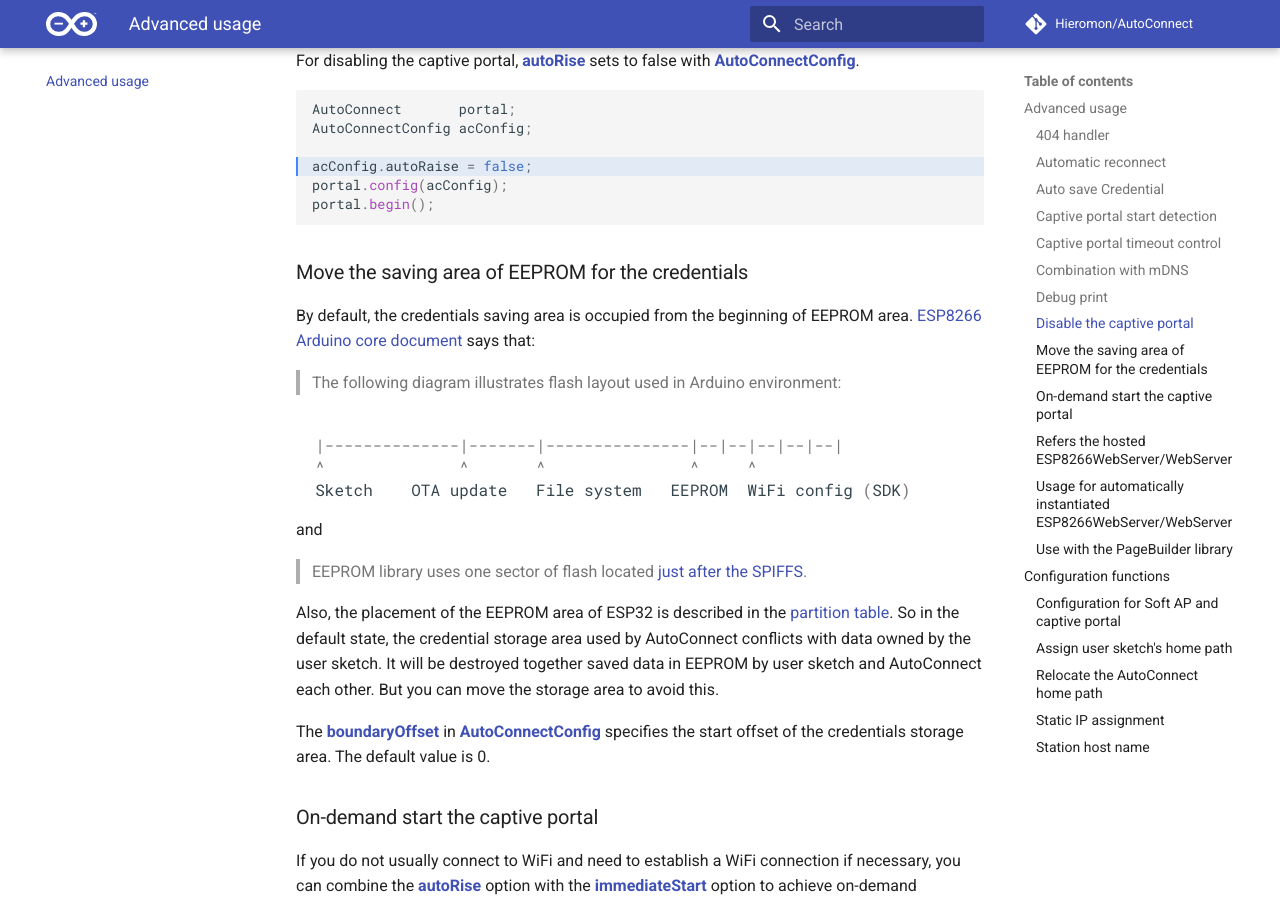
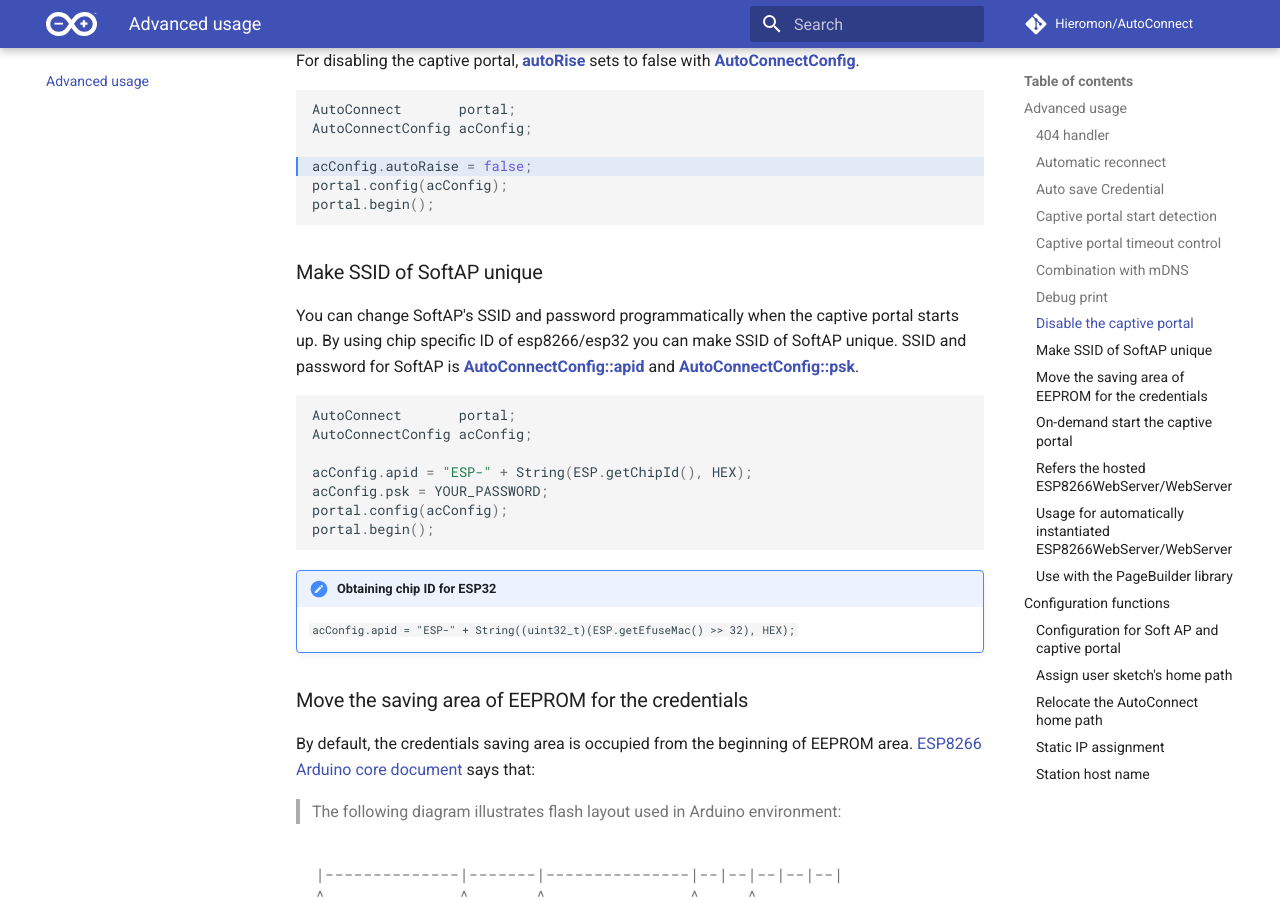
Before and after one commit to Hieromon/AutoConnect, an MkDocs documentation site: the page built from mkdocs/advancedusage.md, in a window 1280 px wide and 900 px high, scrolled down 4962 px. Built offline with MkDocs 1.6.1 and Material for MkDocs 9.7.7, drawn with Linux system fonts in a browser that asks for light colours; comment, search, counter and statistics services are not loaded.

Commit message:
Improved SoftAP's SSID description

````diff
--- a/mkdocs/advancedusage.md
+++ b/mkdocs/advancedusage.md
@@ -12,7 +12,7 @@
 
 If the [**autoReconnect**](api.md#autoreconnect) option of the [**AutoConnectConfig**](api.md#autoconnectconfig-api) class is enabled, it automatically attempts to reconnect to the disconnected past access point. When the autoReconnect option is specified, AutoConnect will not start SoftAP immediately if the first WiFi.begin fails. It will scan WiFi signal and the same connection information as the detected BSSID is stored in EEPROM as AutoConnect's credentials, explicitly apply it with WiFi.begin and rerun.
 
-```arduino hl_lines="3"
+```cpp hl_lines="3"
 AutoConnect       Portal;
 AutoConnectConfig Config;
 Config.autoReconnect = true;
@@ -26,7 +26,7 @@
 
 By default, AutoConnect saves the credentials of the established connection in EEPROM. You can disable it with the [**autoSave**](api.md#autosave) parameter specified by [**AutoConnectConfig**](api.md#autoconnectconfig).
 
-```arduino hl_lines="3"
+```cpp hl_lines="3"
 AutoConnect       Portal;
 AutoConnectConfig Config;
 Config.autoSave = AC_SAVECREDENTIAL_NEVER;
@@ -41,7 +41,7 @@
 
 The captive portal will only be activated if the first *WiFi::begin* fails. Sketch can detect with the [*AutoConnect::onDetect*](api.md#ondetect) function that the captive portal has started. For example, the sketch can be written like as follows that turns on the LED at the start captive portal.
 
-```arduino hl_lines="3 13"
+```cpp hl_lines="3 13"
 AutoConnect Portal;
 
 bool startCP(IPAddress ip) {
@@ -155,7 +155,7 @@
 
 With [mDNS library](https://github.com/esp8266/Arduino/tree/master/libraries/ESP8266mDNS), you can access to ESP8266 by name instead of IP address after connection. The sketch can start the MDNS responder after [*AutoConnect::begin*](api.md#begin).
 
-```arduino hl_lines="8 9"
+```cpp hl_lines="8 9"
 #include <ESP8266WiFi.h>
 #include <ESP8266mDNS.h>
 #include <ESP8266WebServer.h>
@@ -190,7 +190,7 @@
 
 For disabling the captive portal, [**autoRise**](api.md#autorise) sets to false with [**AutoConnectConfig**](api.md#autoconnectconfig-api).
 
-```arduino hl_lines="4"
+```cpp hl_lines="4"
 AutoConnect       portal;
 AutoConnectConfig acConfig;
 
@@ -198,6 +198,23 @@
 portal.config(acConfig);
 portal.begin();
 ```
+
+### <i class="fa fa-caret-right"></i> Make SSID of SoftAP unique
+
+You can change SoftAP's SSID and password programmatically when the captive portal starts up. By using chip specific ID of esp8266/esp32 you can make SSID of SoftAP unique. SSID and password for SoftAP is [**AutoConnectConfig::apid**](apiconfig.md#apid) and [**AutoConnectConfig::psk**](apiconfig.md#psk).
+
+```cpp
+AutoConnect       portal;
+AutoConnectConfig acConfig;
+
+acConfig.apid = "ESP-" + String(ESP.getChipId(), HEX);
+acConfig.psk = YOUR_PASSWORD;
+portal.config(acConfig);
+portal.begin();
+```
+
+!!! hint "Obtaining chip ID for ESP32"
+    `acConfig.apid = "ESP-" + String((uint32_t)(ESP.getEfuseMac() >> 32), HEX);`
 
 ### <i class="fa fa-caret-right"></i> Move the saving area of EEPROM for the credentials
 
@@ -226,7 +243,7 @@
 
 If you do not usually connect to WiFi and need to establish a WiFi connection if necessary, you can combine the [**autoRise**](api.md#autorise) option with the [**immediateStart**](api.md#immediatestart) option to achieve on-demand connection. This behavior is similar to the [WiFiManager's startConfigPortal](https://github.com/tzapu/WiFiManager#on-demand-configuration-portal) function. In order to do this, you usually configure only with AutoConnectConfig in *setup()* and [*AutoConnect::begin()*](api.md#begin) handles in *loop()*.
 
-```arduino hl_lines="5 6"
+```cpp hl_lines="5 6"
 AutoConnect       Portal;
 AutoConnectConfig Config;
 
@@ -251,7 +268,7 @@
 
 Constructing an AutoConnect object variable without parameters then creates and starts an ESP8266WebServer/WebServer inside the AutoConnect. This object variable could be referred by [*AutoConnect::host()*](api.md#host) function to access ESP8266WebServer/WebServer instance as like below.
 
-```arduino hl_lines="4"
+```cpp hl_lines="4"
 AutoConnect Portal;
 
 Portal.begin();
@@ -266,7 +283,7 @@
 
 The sketch can handle URL requests using ESP8266WebServer or WebServer that AutoConnect started internally. ESP8266WebServer/WebServer instantiated dynamically by AutoConnect can be referred to by [*AutoConnect::host*](api.md#host) function. The sketch can use the '**on**' function, '**send**' function, '**client**' function and others by ESP8266WebServer/WebServer reference of its return value.
 
-```arduino hl_lines="8 9 13 14 20 21 27"
+```cpp hl_lines="8 9 13 14 20 21 27"
 #include <ESP8266WiFi.h>
 #include <ESP8266WebServer.h>
 #include <AutoConnect.h>
@@ -370,7 +387,7 @@
 
 The above parameters must be executed before *AutoConnect::begin* as [arguments of AutoConnectConfig](api.md#staip).
 
-```arduino
+```cpp
 AutoConnect        portal;
 AutoConnectConfig  Config;
 Config.staip = IPAddress(192,168,1,10);
````
